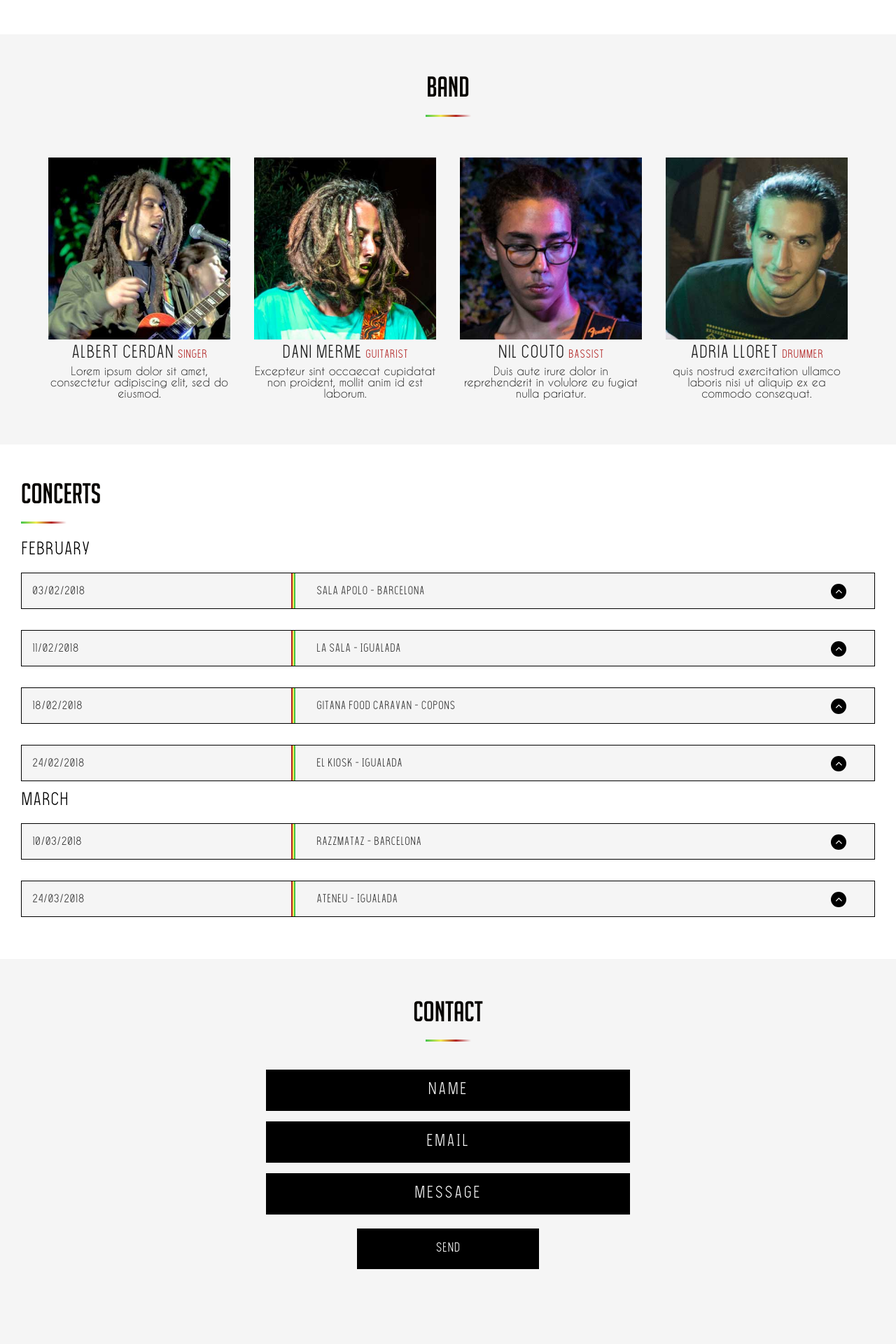
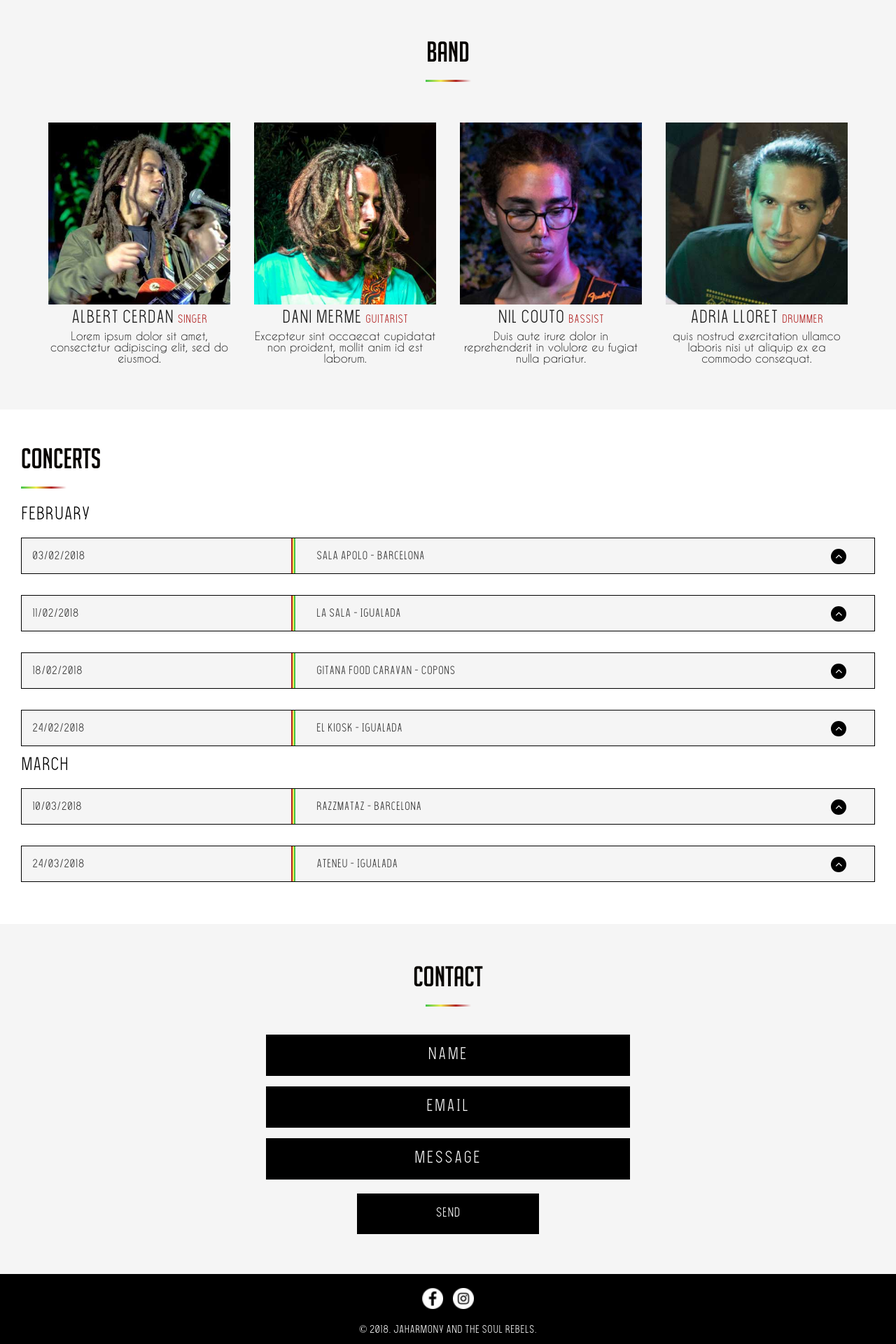
Before and after one commit to pol-93/prova, a PHP site: page / in a window 1280 px wide. Shown: the part 1241-3161 px from the top of the page at 70% size. Before the commit the page ends 3054 px from the top, so only its background shows below. Run offline with PHP 8.4, Linux system fonts and the light colour scheme; some libraries are stand-ins or nearby versions.

Commit message:
botons linkats i footer

```diff
--- a/CSS/style.css
+++ b/CSS/style.css
@@ -238,7 +238,7 @@ header {
 }
 
 .separarmes {
-  margin-top: 50px;
+  padding-top: 50px;
 }
 
 .titolslide {
@@ -496,7 +496,9 @@ hr {
 
 /* Concerts */
 
-
+#concertssection{
+	margin-bottom:50px;
+}
 .concerts{
 	border:1px solid black;
 	overflow:auto;
@@ -698,8 +700,9 @@ hr {
 #missatgeenviat{
 	float:none;
 	margin:0px auto;
-	margin-top:200px;
+	padding-top:200px;
 	display:none;
+	text-align:center;
 }
 
 .frase{
--- a/index.php
+++ b/index.php
@@ -43,8 +43,8 @@
 		</div>
 		<div class="menupartdreta hidden-xs hidden-sm">
 			<ul class="menu">
-				<li><a>About us</a></li>
-				<li><a>Band</a>
+				<li class="aboutusbutton"><a>About us</a></li>
+				<li class="Bandbutton"><a>Band</a>
 					<ul>
 						<li><a>Albert Cerdan </a></li>
 						<li><a> Dani Merme </a></li>
@@ -52,8 +52,8 @@
 						<li><a> Nil Couto </a></li>
 					</ul>
 				</li>
-				<li><a>Concerts</a></li>
-				<li><a>Contact</a></li>
+				<li class="Concertsbutton"><a>Concerts</a></li>
+				<li class="contactlink"><a>Contact</a></li>
 				<li><img src="./img/facebook.png"></img></li>
 				<li><img src="./img/instagram.png"></img></li>
 			</ul>
@@ -92,7 +92,7 @@
 			<div class="col-lg-8 col-md-6 col-lg-push-2 col-md-push-3 descripcioslide hidden-xs"> Sed ut perspiciatis unde omnis iste natus error sit voluptatem accusantium doloremque laudantium,
 			totam rem aperiam, eaque ipsa quae ab illo inventore veritatis et quasi architecto beatae vitae dicta sunt explicabo. Nemo enim ipsam voluptatem quia
 			voluptas. </div>
-			<div class="col-lg-12 col-md-12 col-sm-12 col-xs-12 posicioboto" id="provemaqui"><button class="botoslide" id="aboutusbutton"> About Us </button></div>
+			<div class="col-lg-12 col-md-12 col-sm-12 col-xs-12 posicioboto" id="provemaqui"><button class="botoslide aboutusbutton"> About Us </button></div>
 		</div>
 		</div>
 		<div class="item relatiu">
@@ -108,7 +108,7 @@
 		  <div class="col-lg-12 col-md-12 col-sm-12 col-xs-12 titolslide"> GET TO KNOW OUR BAND </div>
 			<div class="col-lg-8 col-md-6 col-lg-push-2 col-md-push-3 descripcioslide hidden-xs">. Itaque earum rerum hic tenetur a
 			sapiente delectus, ut aut reiciendis voluptatibus maiores alias consequatur aut perferendis doloribus asperiores repellat. </div>
-			<div class="col-lg-12 col-md-12 col-sm-12 col-xs-12 posicioboto" id="provemaqui"><button class="botoslide"> Band </button></div>
+			<div class="col-lg-12 col-md-12 col-sm-12 col-xs-12 posicioboto" id="provemaqui"><button class="botoslide Bandbutton"> Band </button></div>
 			</div>
 		</div>
 		<div class="item relatiu">
@@ -119,7 +119,7 @@
 			<div class="col-lg-8 col-md-6 col-lg-push-2 col-md-push-3 descripcioslide hidden-xs">Et harum quidem rerum facilis est et expedita distinctio. Nam libero tempore,
 			cum soluta nobis est eligendi optio cumque nihil impedit quo minus id quod maxime placeat facere possimus, omnis voluptas assumenda est, omnis dolor
 			aut officiis. </div>
-			<div class="col-lg-12 col-md-12 col-sm-12 col-xs-12 posicioboto" id="provemaqui"><button class="botoslide"> Concerts </button></div>
+			<div class="col-lg-12 col-md-12 col-sm-12 col-xs-12 posicioboto" id="provemaqui"><button class="botoslide Concertsbutton"> Concerts </button></div>
 			</div>
 		</div>
 
@@ -150,7 +150,7 @@
 		<div class="imatgesfons" style="border-radius:2px;height:350px;width:100%;background-image:url('./img/AboutUs.jpg');"></div>
 	</div>
 </div>
-<div class="row separarmes">
+<div class="row" id="bandsection">
 		<div class="col-lg-12 col-md-12 col-sm-12 col-xs-12  bandtitol">
 			<div> BAND </div>
 		</div>
@@ -350,7 +350,7 @@
 			</div>
 			</div>
 	</div>
-	<div class="row separarmes">
+	<div class="row separarmes" id="concertssection">
 		<div class="col-lg-12 col-md-12 col-sm-12 col-xs-12">
 			<div class="col-lg-12 col-md-12 col-sm-12 col-xs-12">
 				<h1 style="padding-left:0px;">CONCERTS</h1>
@@ -566,7 +566,7 @@
 		</div>
 
 	</div>
-	<div class="row separarmes contact">
+	<div class="row contact" id="contactsection">
 		<div class="col-lg-12 col-md-12 col-sm-12 col-xs-12  bandtitol">
 			<div> CONTACT </div>
 		</div>
@@ -594,12 +594,20 @@
 		</div>
 
 		<div id="missatgeenviat" class="col-lg-5 col-md-6 col-sm-7 col-xs-12 camp">
-				<div class="frase">Thank you for contact us, we will answer you as soon as possible</div>
+				<div class="frase">Thank you for contact us, we will answer you as soon as possible.</div>
 		</div>
 		</div>
 
 	</div>
-	<div></div>
+	<div class="row">
+		<div class="col-xs-12 col-md-12 col-sm-12 col-lg-12" style="height:100px;background-color:black;">
+			<div style="text-align:center;margin-top:15px;">
+				<img style="margin:5px;width:30px;" src="./img/facebook.png"/>
+				<img style="margin:5px;width:30px;" src="./img/instagram.png"/>
+			</div>
+			<div style="font-family:TheLightFont;font-size:15px;color:white;text-align:center;margin-top:15px;"> © 2018. JAHARMONY AND THE SOUL REBELS. </div>
+		</div>
+	</div>
 </div>
 
 <div id="menupermobils"">
@@ -609,10 +617,10 @@
 	</div>
 	<div>
 	<ul class="ulmenuxs">
-		<li>About us</li>
-		<li>Band</li>
-		<li>Concerts</li>
-		<li>Contact</li>
+		<li class="aboutusbutton">About us</li>
+		<li class="Bandbutton">Band</li>
+		<li class="Concertsbutton">Concerts</li>
+		<li class="contactlink">Contact</li>
 	</ul>
 	</div>
 </div>
```
Also changed, not shown: JS/code.js (+38 -4 lines).
